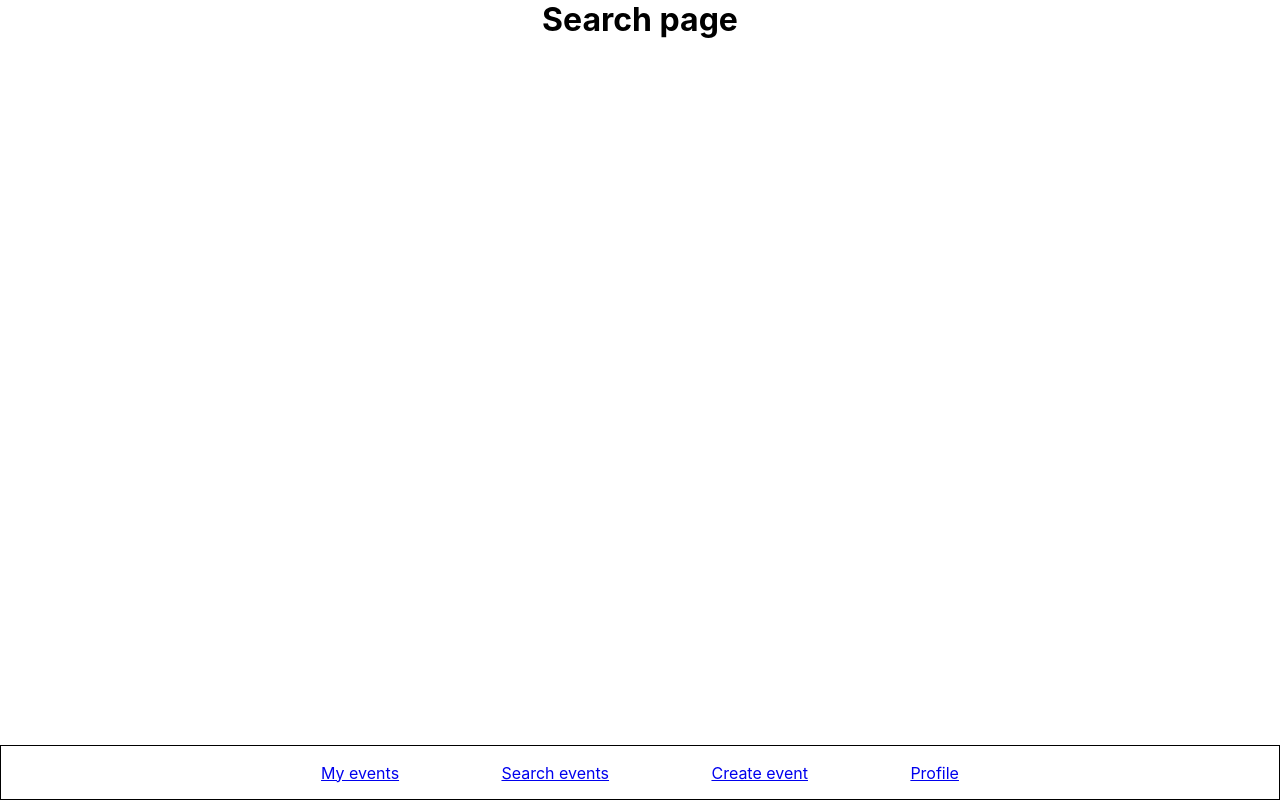
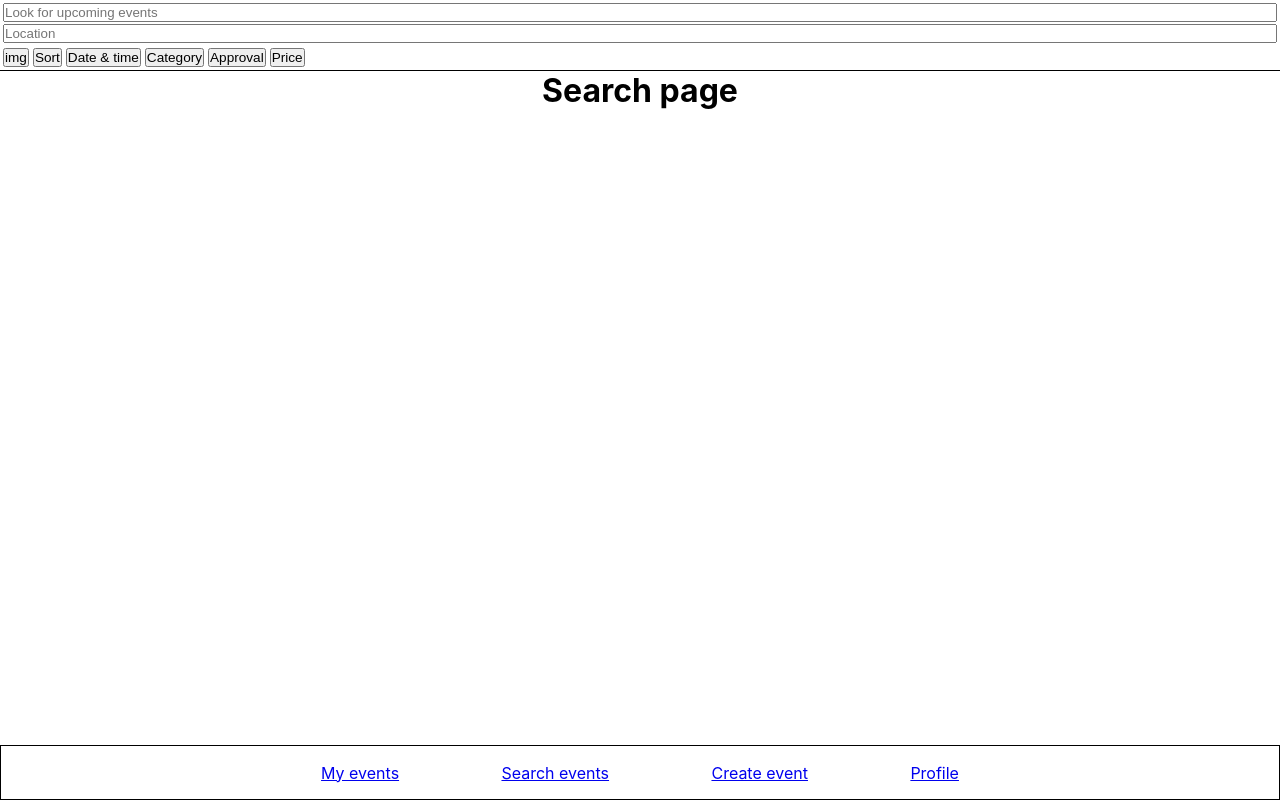
Before and after one commit to haroun-b/evently, a React (Vite) app: page /search-events in a window 1280 px wide. Built offline with nearby package versions, Linux system fonts and the light colour scheme.

Commit message:
add filterBarSearch

```diff
--- a/src/components/FilterBarSearch.jsx
+++ b/src/components/FilterBarSearch.jsx
@@ -1,9 +1,24 @@
-import React from 'react'
+import React from "react";
+
+import "./styles/FilterBarSearch.css";
 
 const FilterBarSearch = () => {
   return (
-    <div>FilterBarSearch</div>
-  )
-}
+    <div className="filter-bar-search-container">
+      <div className="filter-bar-search-input">
+        <input type="text" name="search-description" id="search-description" placeholder="Look for upcoming events" />
+        <input type="text" name="search-location" id="search-location" placeholder="Location"/>
+      </div>
+      <div className="filter-bar-search-filters">
+        <button>img</button>
+        <button>Sort</button>
+        <button>Date & time</button>
+        <button>Category</button>
+        <button>Approval</button>
+        <button>Price</button>
+      </div>
+    </div>
+  );
+};
 
-export default FilterBarSearch
+export default FilterBarSearch;
--- /dev/null
+++ b/src/components/styles/FilterBarSearch.css
@@ -0,0 +1,24 @@
+.filter-bar-search-container {
+  padding: 3px;
+  border-bottom: 1px solid black;
+
+  display: flex;
+  flex-direction: column;
+  gap: .3125rem;
+
+}
+
+.filter-bar-search-input {
+  display: flex;
+  flex-direction: column;
+  gap: .125rem;
+}
+
+.filter-bar-search-filters {
+  display: flex;
+  gap: .25rem;
+}
+
+.filter-bar-search-filters button {
+  font-size: 0.85rem;
+}
--- a/src/pages/SearchPage.jsx
+++ b/src/pages/SearchPage.jsx
@@ -1,9 +1,11 @@
 import React from "react";
 import NavbarBottom from "../components/NavbarBottom";
+import FilterBarSearch from "../components/FilterBarSearch";
 
 const SearchPage = () => {
   return (
     <div>
+      <FilterBarSearch />
       <h1>Search page</h1>
       <NavbarBottom />
     </div>
```
